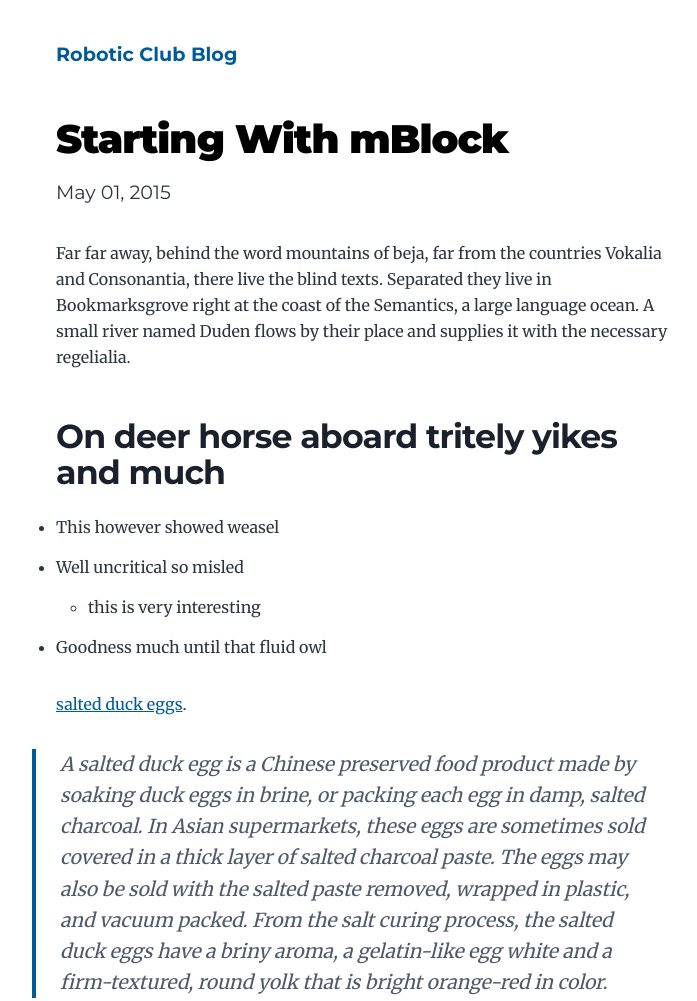
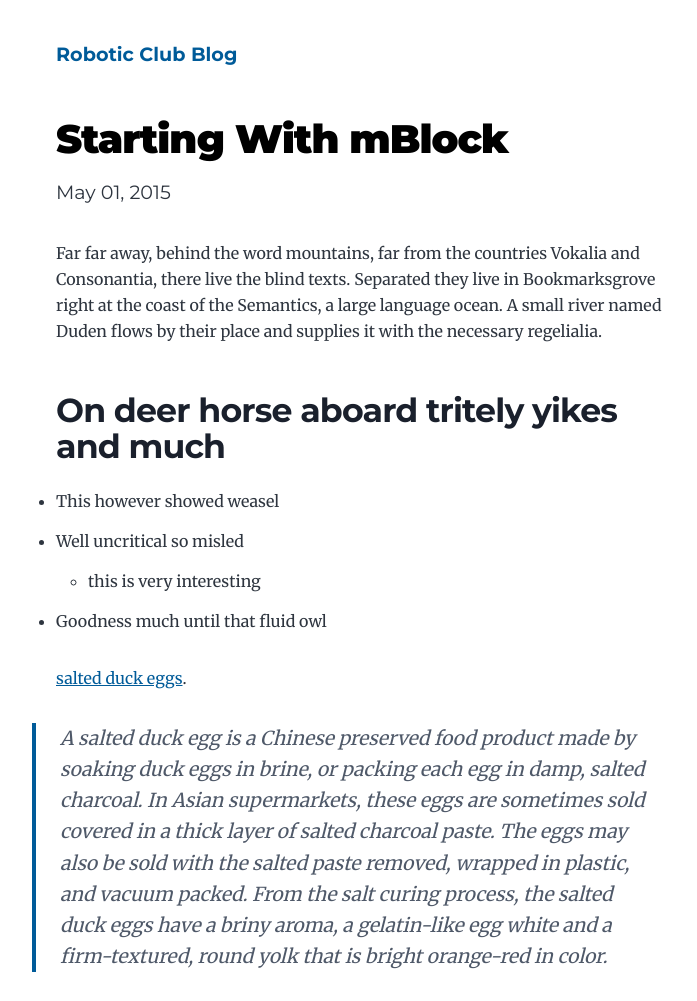
Before and after one commit to boualimed/Blog_club, a Gatsby site: page /first-project/block_prog/ in a window 1280 px wide. Shown: the top 1001 px of the page, without its empty margins (268-965 px from the left). Built offline with nearby package versions, Linux system fonts and the light colour scheme; Gatsby itself is replaced by a stand-in of ours; some packages are replaced by stand-ins of ours.

Commit message:
beja word removed

```diff
--- a/content/blog/first-project/block_prog.md
+++ b/content/blog/first-project/block_prog.md
@@ -4,7 +4,7 @@ date: "2015-05-01T22:12:03.284Z"
 description: "Hello World"
 ---
 
-Far far away, behind the word mountains of beja, far from the countries Vokalia and
+Far far away, behind the word mountains, far from the countries Vokalia and
 Consonantia, there live the blind texts.
  Separated they live in Bookmarksgrove
 right at the coast of the Semantics, a large language ocean. A small river named
```
